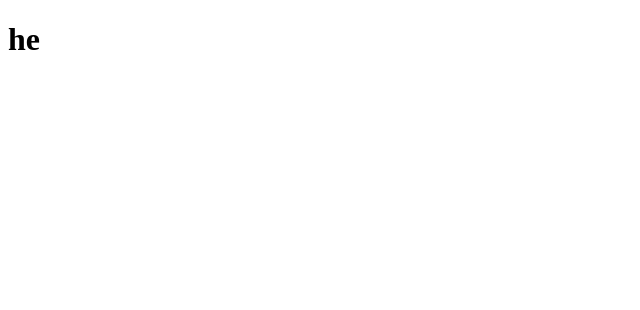
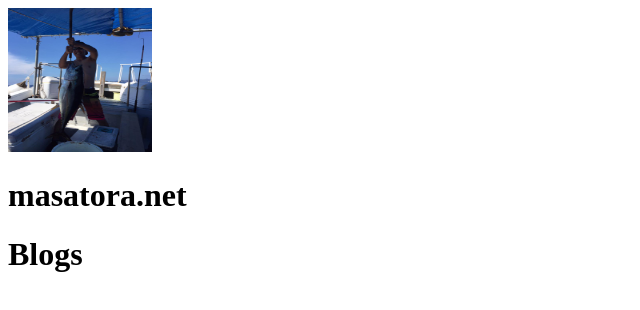
Before and after one commit to MasatoraAtarashi/masatora.net, a Next.js app: page / in a window 1280 px wide. Shown: the top 310 px of the page, without its empty margins (0-640 px from the left). Built offline with nearby package versions, Linux system fonts and the light colour scheme.

Commit message:
WIP: Impl index page

```diff
--- /dev/null
+++ b/conponents/Blog.tsx
@@ -0,0 +1,7 @@
+const Blog: React.FC = (props) => (
+    <>
+        <h1>Blogs</h1>
+    </>
+)
+
+export default Blog
--- /dev/null
+++ b/conponents/CommonHeader.tsx
@@ -0,0 +1,26 @@
+// @ts-ignore
+import Head from "next/head";
+// @ts-ignore
+import Image from "next/image";
+
+// TODO: 適切な場所に移す
+const name = 'masatora.net'
+
+const CommonHeader: React.FC = (props) => (
+    <>
+        <Head>
+            <title>{name}</title>
+        </Head>
+        {/*TODO: ↓別コンポーネントに切り出す？*/}
+        <Image
+            priority
+            src={"/images/profile.jpg"}
+            height={144}
+            width={144}
+            alt={name}
+        />
+        <h1>{name}</h1>
+    </>
+);
+
+export default CommonHeader;
--- a/pages/index.tsx
+++ b/pages/index.tsx
@@ -1,5 +1,11 @@
+import CommonHeader from "../conponents/CommonHeader";
+import Blog from "../conponents/Blog";
+
 export default function Home() {
     return (
-        <h1>he</h1>
+        <>
+            <CommonHeader/>
+            <Blog/>
+        </>
     )
 }
```
Also changed, not shown: api/articles.ts (added, +8 -0 lines), articles/test.md (added, +23 -0 lines), entities/article.ts (added), public/images/profile.jpg (added).
